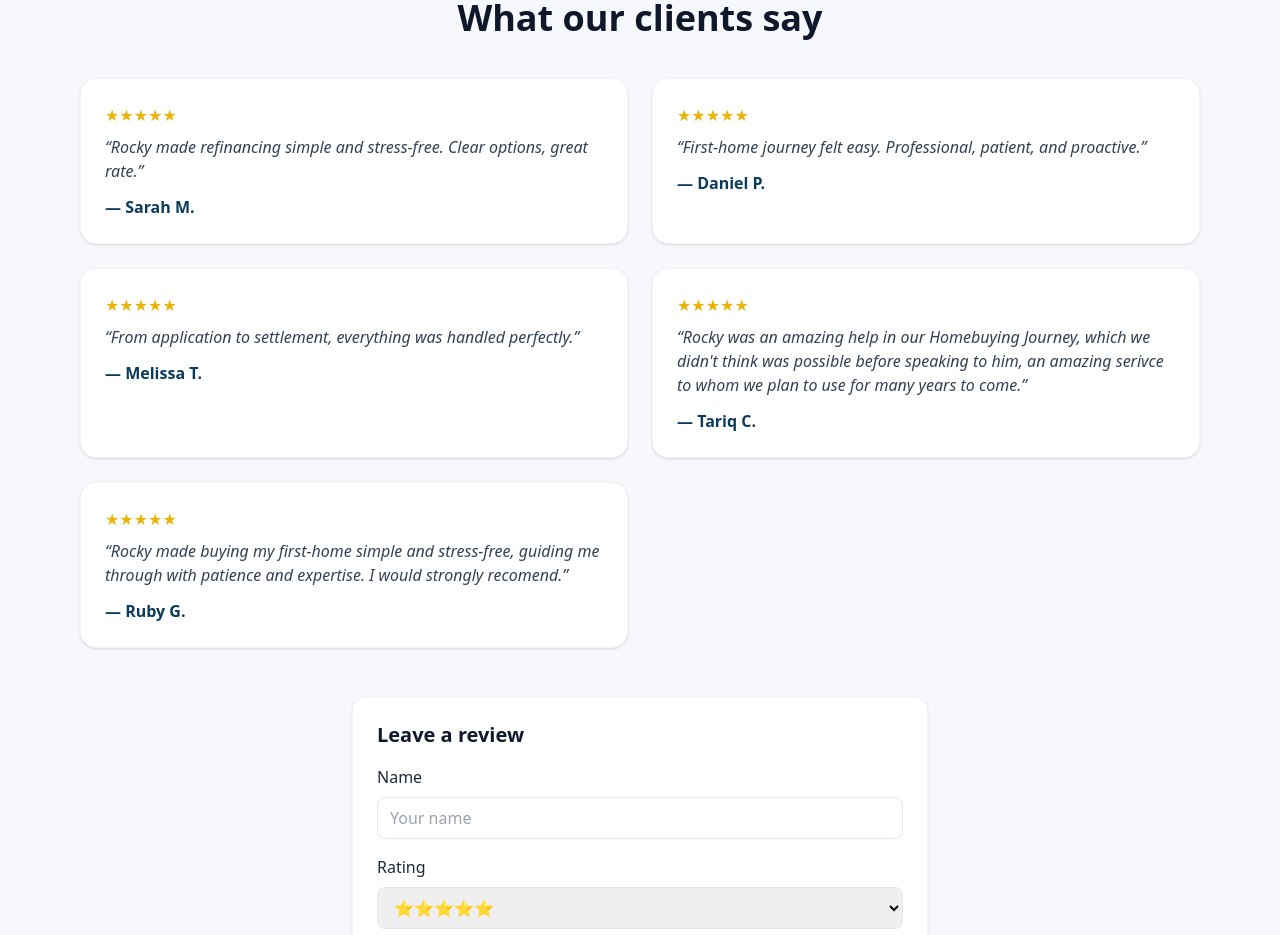
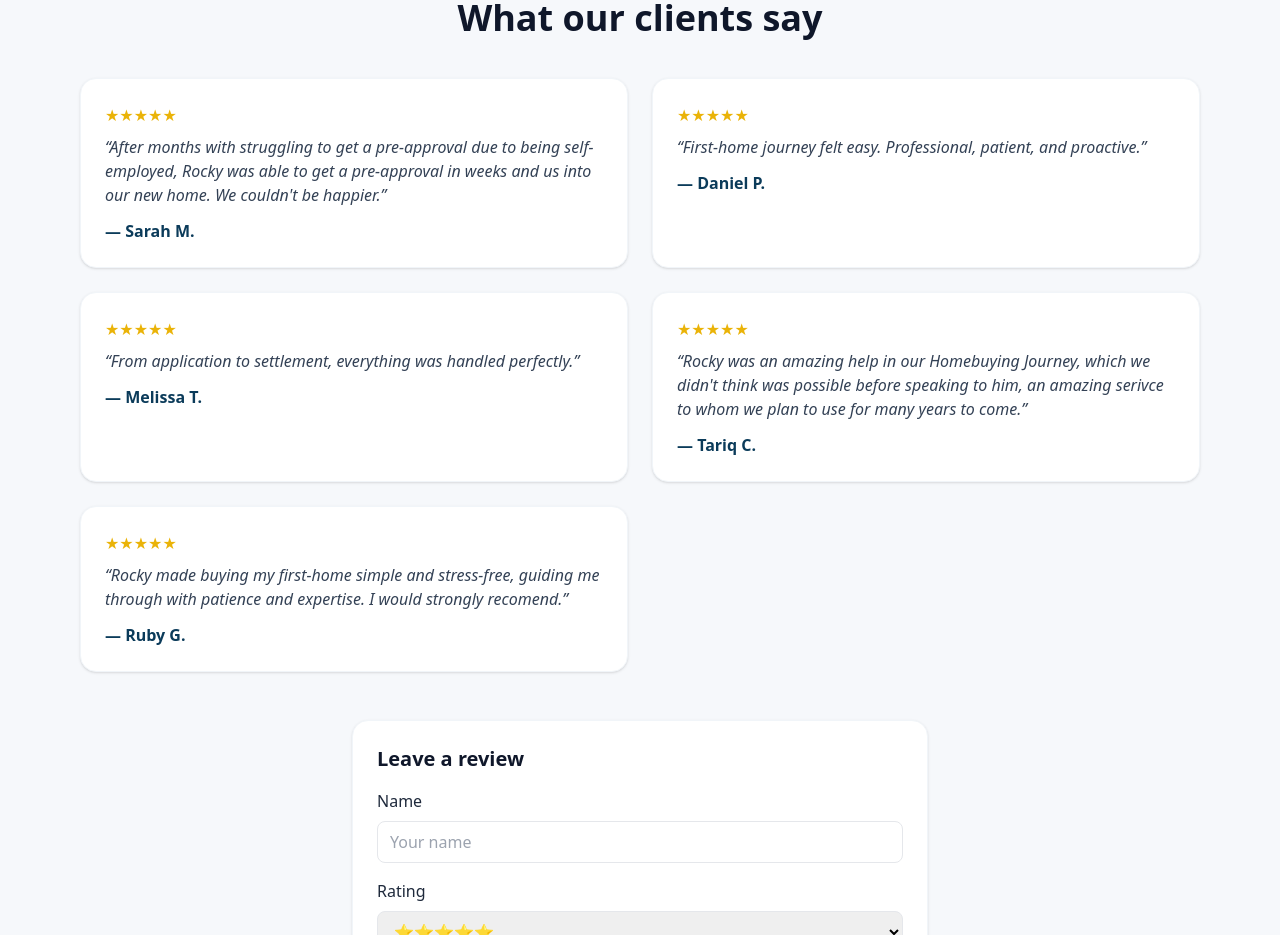
Before and after one commit to gianninatcassar-hash/trimboli-finance, a React (Vite) app: page / in a window 1280 px wide. Shown: the part 2420-3355 px from the top of the page. Built offline with nearby package versions, Linux system fonts and the light colour scheme.

Commit message:
Update App.jsx

```diff
--- a/src/App.jsx
+++ b/src/App.jsx
@@ -264,7 +264,7 @@ export default function App() {
     {/* Static reviews you control */}
     <div className="mt-10 grid gap-6 md:grid-cols-2">
       {[
-        { name: "Sarah M.", text: "Rocky made refinancing simple and stress-free. Clear options, great rate." },
+        { name: "Sarah M.", text: "After months with struggling to get a pre-approval due to being self-employed, Rocky was able to get a pre-approval in weeks and us into our new home. We couldn't be happier." },
         { name: "Daniel P.", text: "First-home journey felt easy. Professional, patient, and proactive." },
         { name: "Melissa T.", text: "From application to settlement, everything was handled perfectly." },
         { name: "Tariq C.", text: "Rocky was an amazing help in our Homebuying Journey, which we didn't think was possible before speaking to him, an amazing serivce to whom we plan to use for many years to come." },
```
